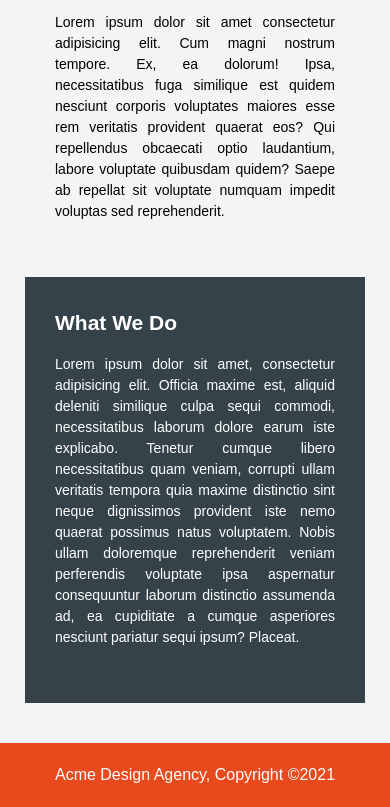
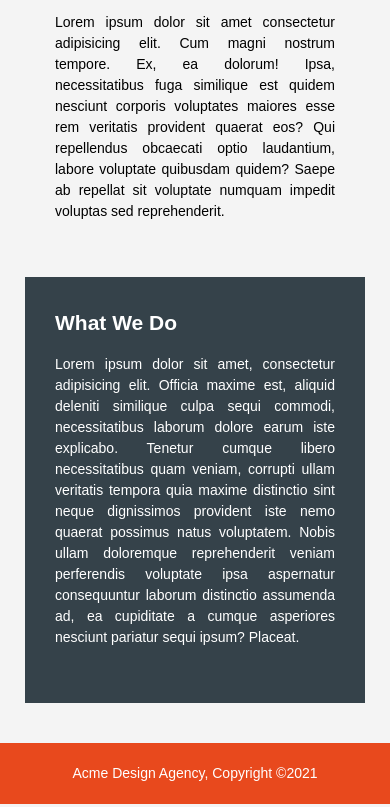
Before and after one commit to bravo-stack/Acme-Design-Agency, a plain HTML site: page about.html in a window 390 px wide. Shown: the part 510-1317 px from the top of the page. Drawn offline with Linux system fonts and the light colour scheme.

Commit message:
media query, Footer

```diff
--- a/css/about.css
+++ b/css/about.css
@@ -171,5 +171,8 @@ body {
         font-size: 14px;
     }
 
-
+    /* Footer */
+    #footer {
+        font-size: 14px;
+    }
 }
```
